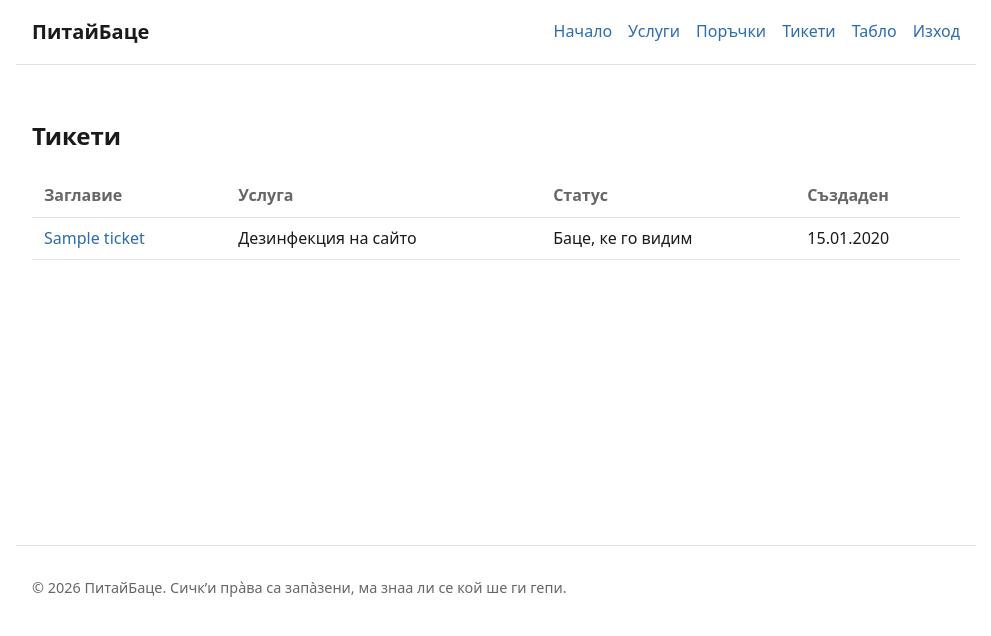
After one commit to Gogo2204/PitayBatse, a Django app: page /tickets/ in a window 1280 px wide. The commit adds this page. Shown: the top 636 px of the page, without its empty margins (144-1135 px from the left). Run offline with Django 5.2, Linux system fonts and the light colour scheme; a user stored in the database is signed in; data comes from the database, SQL or seed files in the repository; tables that the repository leaves empty hold one stand-in row (values such as "Sample post").

Commit message:
Add ticket list page and fix the broken tickets navigation link

```diff
--- a/static/css/style.css
+++ b/static/css/style.css
@@ -372,3 +372,29 @@ button[type="submit"]:hover {
     border-radius: 4px;
     color: var(--color-muted);
 }
+
+/* Ticket list */
+.table-wrap {
+    overflow-x: auto;
+}
+
+.ticket-table {
+    width: 100%;
+    border-collapse: collapse;
+}
+
+.ticket-table th,
+.ticket-table td {
+    padding: 0.5rem 0.75rem;
+    text-align: left;
+    border-bottom: 1px solid var(--color-border);
+}
+
+.ticket-table th {
+    color: var(--color-muted);
+    font-weight: 600;
+}
+
+.empty-state {
+    color: var(--color-muted);
+}
--- a/templates/base.html
+++ b/templates/base.html
@@ -13,9 +13,9 @@
         <nav class="site-nav">
             <ul>
                 <li><a href="/">Начало</a></li>
-                <li><a href="/services/">Услуги</a></li>
+                <li><a href="{% url 'services:list' %}">Услуги</a></li>
                 <li><a href="/orders/">Поръчки</a></li>
-                <li><a href="/tickets/">Тикети</a></li>
+                <li><a href="{% url 'tickets:index' %}">Тикети</a></li>
                 {% if user.is_authenticated %}
                     <li><a href="{% url 'accounts:dashboard' %}">Табло</a></li>
                     <li>
--- /dev/null
+++ b/tickets/templates/tickets/ticket_list.html
@@ -0,0 +1,39 @@
+{% extends "base.html" %}
+
+{% block title %}Тикети — ПитайБаце{% endblock %}
+
+{% block content %}
+<section class="ticket-list">
+    <h1>Тикети</h1>
+
+    {% if tickets %}
+        <div class="table-wrap">
+            <table class="ticket-table">
+                <thead>
+                    <tr>
+                        <th>Заглавие</th>
+                        <th>Услуга</th>
+                        <th>Статус</th>
+                        <th>Създаден</th>
+                    </tr>
+                </thead>
+                <tbody>
+                    {% for ticket in tickets %}
+                        <tr>
+                            <td><a href="{% url 'tickets:detail' ticket.public_id %}">{{ ticket.name }}</a></td>
+                            <td>{{ ticket.order.service.name }}</td>
+                            <td>{{ ticket.get_status_display }}</td>
+                            <td>{{ ticket.created_at|date:"d.m.Y" }}</td>
+                        </tr>
+                    {% endfor %}
+                </tbody>
+            </table>
+        </div>
+    {% else %}
+        <p class="empty-state">
+            Все още няма тикети.
+            <a href="{% url 'services:list' %}">Разгледайте услугите</a>, за да започнете.
+        </p>
+    {% endif %}
+</section>
+{% endblock %}
--- a/tickets/urls.py
+++ b/tickets/urls.py
@@ -5,6 +5,7 @@ from . import views
 app_name = "tickets"
 
 urlpatterns = [
+    path("", views.index, name="index"),
     path("create/<int:order_id>/", views.create, name="create"),
     path("<uuid:public_id>/", views.detail, name="detail"),
 ]
--- a/tickets/views.py
+++ b/tickets/views.py
@@ -1,5 +1,6 @@
 from django.contrib.auth.decorators import login_required
 from django.db import transaction
+from django.db.models import Q
 from django.http import Http404
 from django.shortcuts import get_object_or_404, redirect, render
 
@@ -28,14 +29,25 @@ def build_form_notices(order):
     return notices
 
 
+def visible_tickets(user):
+    if user.is_superuser:
+        return Ticket.objects.all()
+    criteria = Q(client_id=user.id)
+    if is_expert(user) and user.department_id is not None:
+        criteria |= Q(department_id=user.department_id)
+    return Ticket.objects.filter(criteria)
+
+
 def _can_access(user, ticket):
-    if ticket.client_id == user.id:
-        return True
-    if is_expert(user):
-        if user.is_superuser:
-            return True
-        return user.department_id is not None and ticket.department_id == user.department_id
-    return False
+    return visible_tickets(user).filter(pk=ticket.pk).exists()
+
+
+@login_required
+def index(request):
+    tickets = visible_tickets(request.user).select_related(
+        "order__service", "department"
+    )
+    return render(request, "tickets/ticket_list.html", {"tickets": tickets})
 
 
 @login_required
```
Also changed, not shown: tickets/test_list.py (added, +83 -0 lines).
